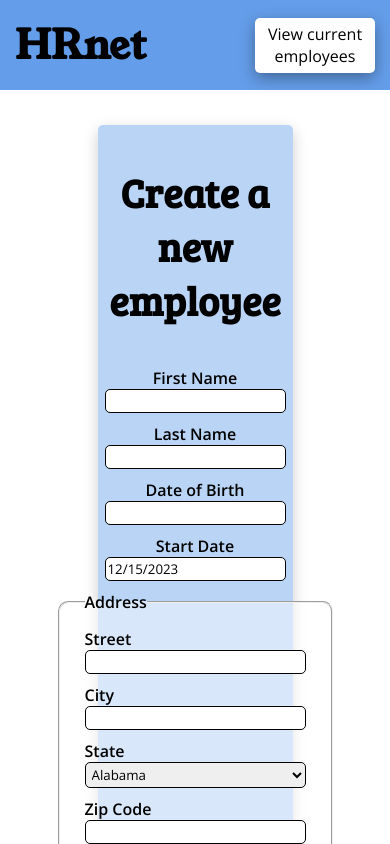
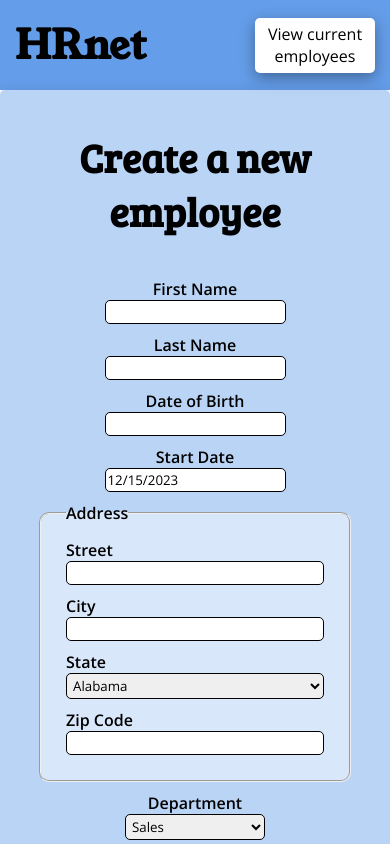
Before and after one commit to Moonshield7/p14-hrnet, a React (Vite) app: page / in a window 390 px wide. Shown: the top 844 px of the page. Built offline with nearby package versions, Linux system fonts and the light colour scheme.

Commit message:
🐛 Fixing responsivity of the form

```diff
--- a/package.json
+++ b/package.json
@@ -12,10 +12,13 @@
   "dependencies": {
     "@emotion/react": "^11.11.1",
     "@emotion/styled": "^11.11.0",
+    "@fortawesome/fontawesome-svg-core": "^6.5.1",
+    "@fortawesome/free-solid-svg-icons": "^6.5.1",
+    "@fortawesome/react-fontawesome": "^0.2.0",
     "@mui/icons-material": "^5.15.0",
     "@mui/material": "^5.15.0",
     "@reduxjs/toolkit": "^2.0.1",
-    "moonshield-table": "^1.0.13",
+    "moonshield-table": "^1.0.23",
     "proptypes": "^1.1.0",
     "react": "^18.2.0",
     "react-datepicker": "^4.24.0",
--- a/src/App.css
+++ b/src/App.css
@@ -137,3 +137,10 @@
   }
 
 }
+
+@media screen and (max-width : 700px) {
+  #create-employee {
+    width: 100%;
+    margin: 0;
+  }
+}
```
Also changed, not shown: 2 other files (tests, documents, lock files or other folders).
